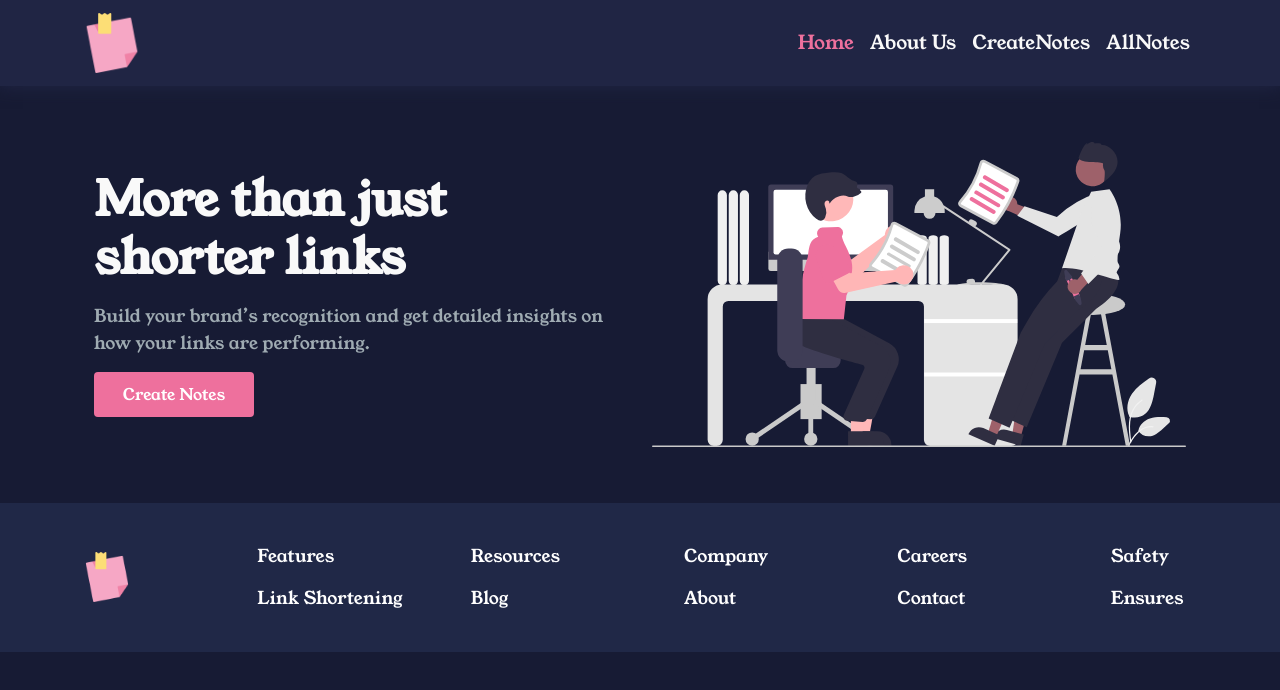
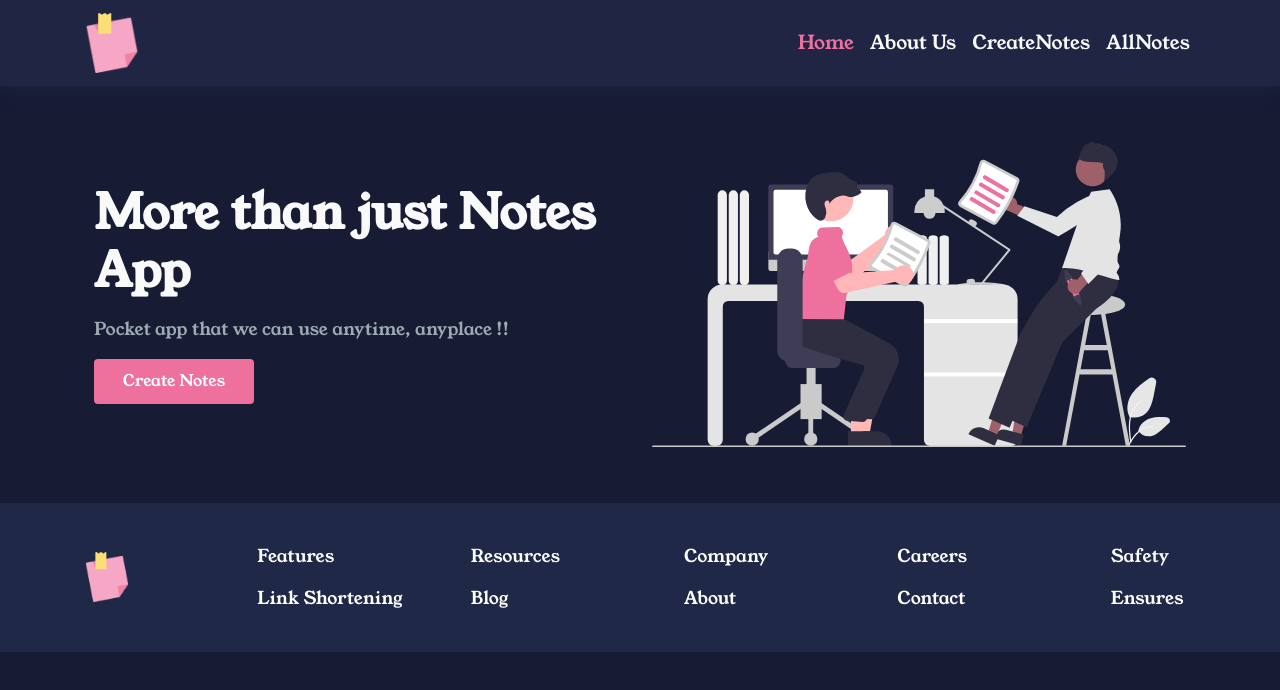
Before and after one commit to adarshsharma27/notesApp, a React (Vite) app: page / in a window 1280 px wide. Shown: the top 690 px of the page. Built offline with nearby package versions, Linux system fonts and the light colour scheme.

Commit message:
Content Updated for Home and About Page

```diff
--- a/src/components/AboutUs.jsx
+++ b/src/components/AboutUs.jsx
@@ -6,9 +6,7 @@ const AboutUs = () => {
     <>
       <Header
         heading="About Us"
-        description="Build your brand’s recognition and get detailed insights on how your links are performing. "
-        btnText="Get Started"
-        btnUrl="#"
+        description="You can take notes wherever and whenever you want."
         cImage="images/aboutus.svg"
       />
     </>
--- a/src/components/Home.jsx
+++ b/src/components/Home.jsx
@@ -7,10 +7,8 @@ const Home = () => {
   return (
     <>
       <Header
-        heading="More than just shorter links"
-        description="Build your brand’s recognition and get detailed insights on how your links are performing."
-        btnText="Get Started"
-        btnUrl="#"
+        heading="More than just Notes App"
+        description="Pocket app that we can use anytime, anyplace !!"
         cImage="images/notes.svg"
       />
     </>
```
